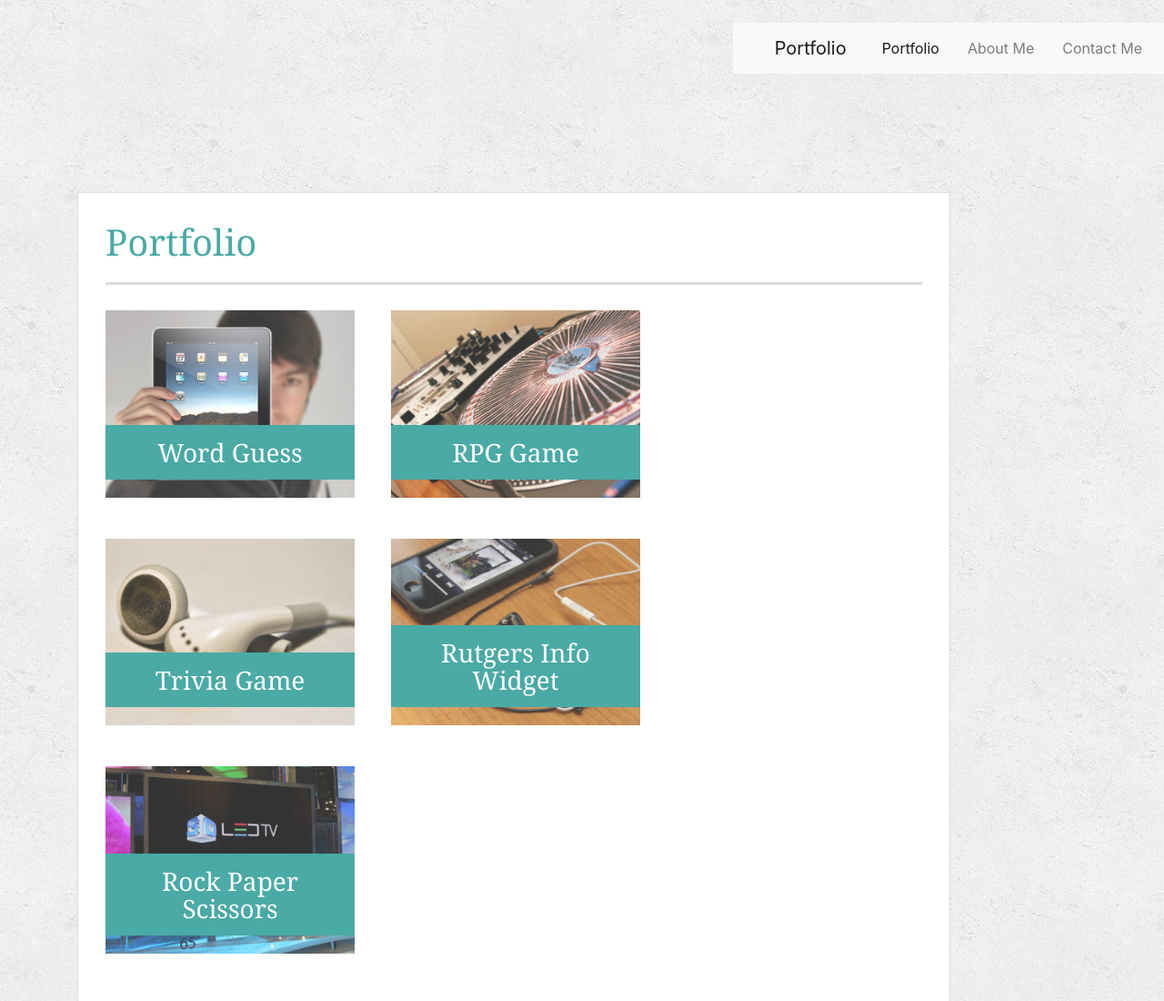
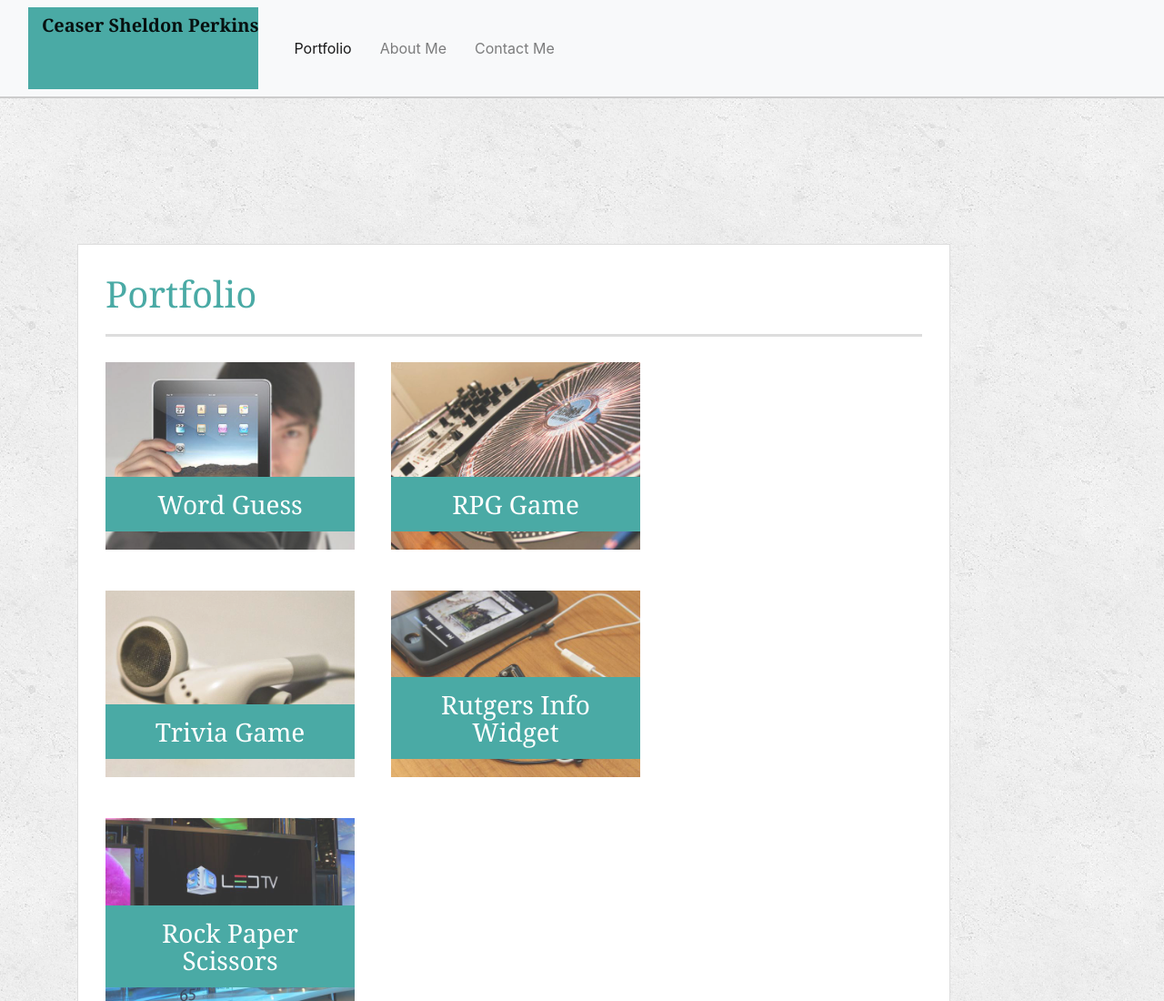
Before and after one commit to CeaserSP/Bootstrap-Portfolio, a plain HTML site: page recommended-homework-solution/portfolio.html in a window 1280 px wide. Shown: the top 1100 px of the page at 91% size. Drawn offline with nearby package versions, Linux system fonts and the light colour scheme.

Commit message:
<Nav bar sizing and positioning>

```diff
--- a/recommended-homework-solution/assets/css/style.css
+++ b/recommended-homework-solution/assets/css/style.css
@@ -78,10 +78,29 @@ h3 {
 }
 
 nav {
-  float: right;
-  margin-top: 25px;
+
+  position: fixed;
+  z-index: 99;
+  width: 100%;
+  margin: 0 0 30px;
+  overflow: auto;
+  color: #ffffff;
+  background: #ffffff;
+  border-bottom: 2px solid #cccccc;
 }
-
+.navbar-brand{
+  float: left;
+  width: auto;
+  height: 90px;
+  font-family: Georgia, Times, "Times New Roman", serif;
+  font-size: 30px;
+  font-weight: 700;
+  line-height: 90px;
+  color: #ffffff;
+  text-align: center;
+  text-decoration: none;
+  background: #4aaaa5;
+}
 nav a {
   display: inline-block;
   padding-left: 15px;
--- a/recommended-homework-solution/portfolio.html
+++ b/recommended-homework-solution/portfolio.html
@@ -9,8 +9,8 @@
 </head>
 
 <body>
-  <nav class="navbar navbar-expand-lg navbar-light bg-light">
-    <a class="navbar-brand" href="index.html">Portfolio</a>
+  <nav class="navbar navbar-expand-xl navbar-light bg-light" >
+    <a class="navbar-brand" href="index.html">Ceaser Sheldon Perkins</a>
     <button class="navbar-toggler" type="button" data-toggle="collapse" data-target="#navbarSupportedContent" aria-controls="navbarSupportedContent" aria-expanded="false" aria-label="Toggle navigation">
       <span class="navbar-toggler-icon"></span>
     </button>
@@ -18,7 +18,7 @@
     <div class="collapse navbar-collapse" id="navbarSupportedContent">
       <ul class="navbar-nav mr-auto">
         <li class="nav-item active">
-          <a class="nav-link" href="#">Portfolio<span class="sr-only">(current)</span></a>
+          <a class="nav-link" href="portfolio.html">Portfolio<span class="sr-only">(current)</span></a>
         </li>
         <li class="nav-item">
           <a class="nav-link" href="index.html">About Me</a>
```
Also changed, not shown: recommended-homework-solution/index.html (+1 -1 lines).
